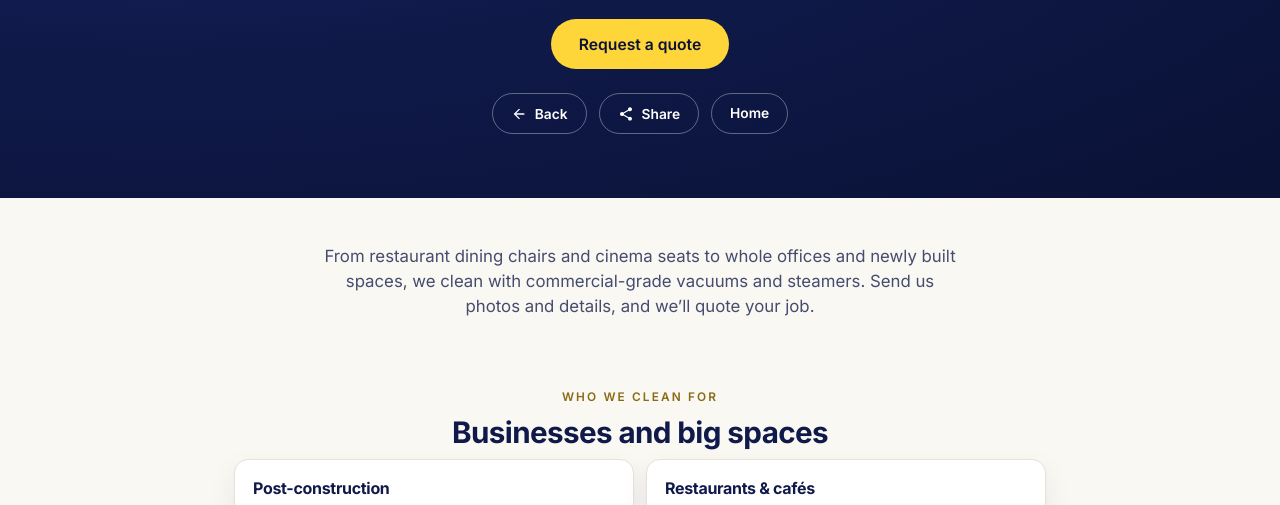
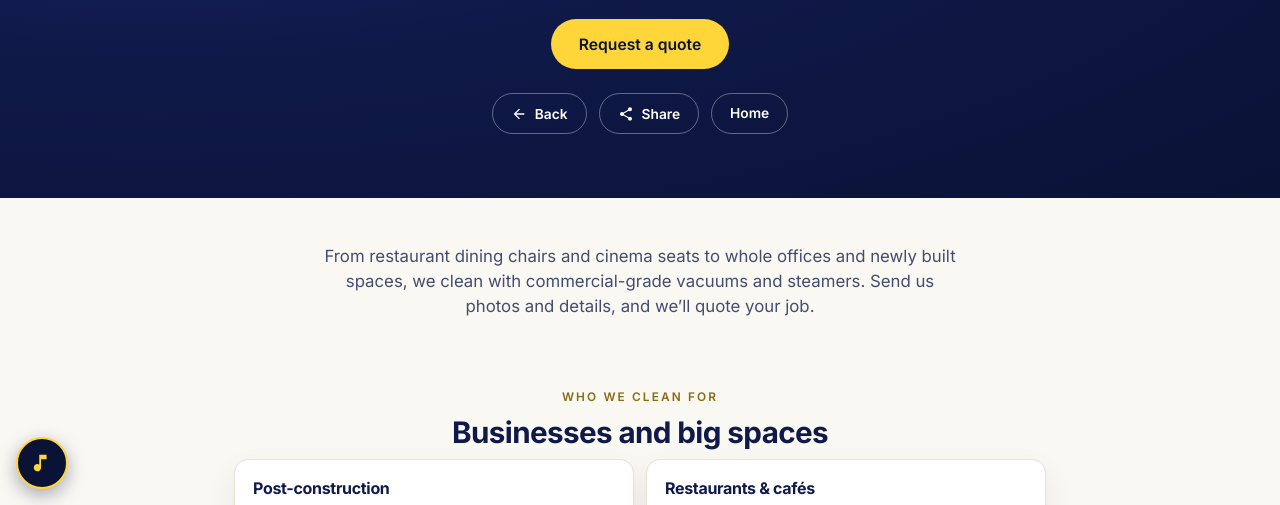
Before and after one commit to cleanfreshcoph-hue/cleanfresh-website, a plain HTML site: page commercial-cleaning.html in a window 1280 px wide. Shown: the part 295-800 px from the top of the page. Drawn offline with Linux system fonts and the light colour scheme.

Commit message:
Christmas music with a pause button (#18)
Claude-Session: https://claude.ai/code/session_01KbTzbcCb8uyJN2zQ2tHk3J

Co-authored-by: Claude <noreply@anthropic.com>

```diff
--- /dev/null
+++ b/assets/js/music.js
@@ -0,0 +1,87 @@
+/* Christmas music: starts on the visitor's first tap or click (browsers block sound before that),
+   loops quietly, and a small round button pauses or plays it. Remembers pause and position between pages.
+   Runs only in the Christmas season (late October to Dec 25, Manila time). */
+(function () {
+  var m = new Date(Date.now() + 8 * 3600 * 1000);
+  var y = m.getUTCFullYear(), today = Date.UTC(y, m.getUTCMonth(), m.getUTCDate());
+  var days = Math.round((Date.UTC(y, 11, 25) - today) / 86400000);
+  if (days < 0 || days > 60) return;
+
+  var store = { get: function (k) { try { return sessionStorage.getItem(k); } catch (e) { return null; } },
+                set: function (k, v) { try { sessionStorage.setItem(k, v); } catch (e) {} } };
+  var VOL = 0.35;
+  var audio = new Audio('assets/audio/christmas.mp3');
+  audio.loop = true; audio.preload = 'none'; audio.volume = 0;
+
+  var css = document.createElement('style');
+  css.textContent =
+    '.cfc-music{position:fixed;left:max(16px,env(safe-area-inset-left,0px));bottom:calc(16px + env(safe-area-inset-bottom,0px));z-index:70;' +
+    'width:52px;height:52px;border-radius:50%;border:2px solid #FFD639;background:#0A1236;color:#FFD639;display:flex;align-items:center;justify-content:center;' +
+    'cursor:pointer;box-shadow:0 6px 18px rgba(10,18,54,0.35);transition:bottom .25s ease,transform .15s ease;padding:0;}' +
+    '.cfc-music:hover{transform:scale(1.06);}' +
+    '.cfc-music:focus-visible{outline:3px solid #FFD639;outline-offset:3px;}' +
+    '.cfc-music svg{width:22px;height:22px;fill:currentColor;}' +
+    '.cfc-music .bars{display:flex;align-items:flex-end;gap:3px;height:18px;}' +
+    '.cfc-music .bars i{display:block;width:4px;background:#FFD639;border-radius:2px;animation:cfc-eq 0.9s ease-in-out infinite alternate;}' +
+    '.cfc-music .bars i:nth-child(2){animation-delay:-0.3s;} .cfc-music .bars i:nth-child(3){animation-delay:-0.6s;}' +
+    '@keyframes cfc-eq{from{height:5px;}to{height:18px;}}' +
+    '.cfc-music.playing{animation:cfc-ring 2.4s ease-out infinite;}' +
+    '@keyframes cfc-ring{0%{box-shadow:0 0 0 0 rgba(255,214,57,0.45),0 6px 18px rgba(10,18,54,0.35);}100%{box-shadow:0 0 0 14px rgba(255,214,57,0),0 6px 18px rgba(10,18,54,0.35);}}' +
+    '.cfc-music.lifted{bottom:calc(84px + env(safe-area-inset-bottom,0px));}' +
+    '@media (prefers-reduced-motion:reduce){.cfc-music,.cfc-music .bars i{animation:none!important;transition:none;}}';
+  document.head.appendChild(css);
+
+  var btn = document.createElement('button');
+  btn.type = 'button'; btn.className = 'cfc-music';
+  var ICON_PLAY = '<svg viewBox="0 0 24 24" aria-hidden="true"><path d="M9 3v10.6A4 4 0 1 0 11 17V8h6V3H9z"/></svg>';
+  var ICON_PLAYING = '<span class="bars" aria-hidden="true"><i></i><i></i><i></i></span>';
+  function render(on) {
+    btn.innerHTML = on ? ICON_PLAYING : ICON_PLAY;
+    btn.classList.toggle('playing', on);
+    btn.setAttribute('aria-pressed', on ? 'true' : 'false');
+    btn.setAttribute('aria-label', on ? 'Pause Christmas music' : 'Play Christmas music');
+    btn.title = on ? 'Pause music' : 'Play music';
+  }
+
+  var fadeT = null;
+  function fadeTo(v, done) {
+    clearInterval(fadeT);
+    fadeT = setInterval(function () {
+      var d = v - audio.volume, step = 0.03;
+      if (Math.abs(d) <= step) { audio.volume = v; clearInterval(fadeT); if (done) done(); }
+      else audio.volume = Math.max(0, Math.min(1, audio.volume + (d > 0 ? step : -step)));
+    }, 50);
+  }
+  var resumed = false;
+  function play() {
+    if (!resumed) { resumed = true; var t = parseFloat(store.get('cfcMusicT')); if (t > 0) { try { audio.currentTime = t; } catch (e) {} } }
+    var p = audio.play();
+    render(true); store.set('cfcMusic', 'on'); fadeTo(VOL);
+    if (p && p.catch) p.catch(function () { render(false); });
+  }
+  function pause() { render(false); store.set('cfcMusic', 'paused'); fadeTo(0, function () { audio.pause(); }); }
+
+  btn.addEventListener('click', function (e) { e.stopPropagation(); if (audio.paused || btn.getAttribute('aria-pressed') !== 'true') play(); else pause(); });
+
+  /* First tap or click anywhere starts the music, unless the visitor paused it earlier */
+  function firstTouch(e) {
+    if (e.target && e.target.closest && e.target.closest('.cfc-music')) return;
+    off();
+    if (store.get('cfcMusic') !== 'paused') play();
+  }
+  function off() { ['pointerdown', 'keydown', 'touchstart'].forEach(function (ev) { document.removeEventListener(ev, firstTouch, true); }); }
+  ['pointerdown', 'keydown', 'touchstart'].forEach(function (ev) { document.addEventListener(ev, firstTouch, true); });
+
+  /* Keep the place in the song when moving to another page */
+  window.addEventListener('pagehide', function () { if (!audio.paused) store.set('cfcMusicT', String(audio.currentTime)); });
+
+  /* Stay above the phone booking bar when it slides up */
+  var bar = document.getElementById('mbar');
+  function lift() { btn.classList.toggle('lifted', !!bar && bar.classList.contains('show') && getComputedStyle(bar).display !== 'none'); }
+  if (bar && 'MutationObserver' in window) new MutationObserver(lift).observe(bar, { attributes: true, attributeFilter: ['class'] });
+  window.addEventListener('resize', lift);
+
+  render(false);
+  document.body.appendChild(btn);
+  lift();
+})();
--- a/commercial-cleaning.html
+++ b/commercial-cleaning.html
@@ -801,5 +801,6 @@
     window.addEventListener('scroll', onScroll, {passive:true}); onScroll();
   })();
 </script>
+<script src="assets/js/music.js" defer></script>
 </body>
 </html>
```
Also changed, not shown: deep-cleaning.html (+1 -0 lines), faq.html (+1 -0 lines), general-cleaning.html (+1 -0 lines), index.html (+1 -0 lines), pricing.html (+1 -0 lines), savingscalculator.html (+1 -0 lines), 1 other file.
